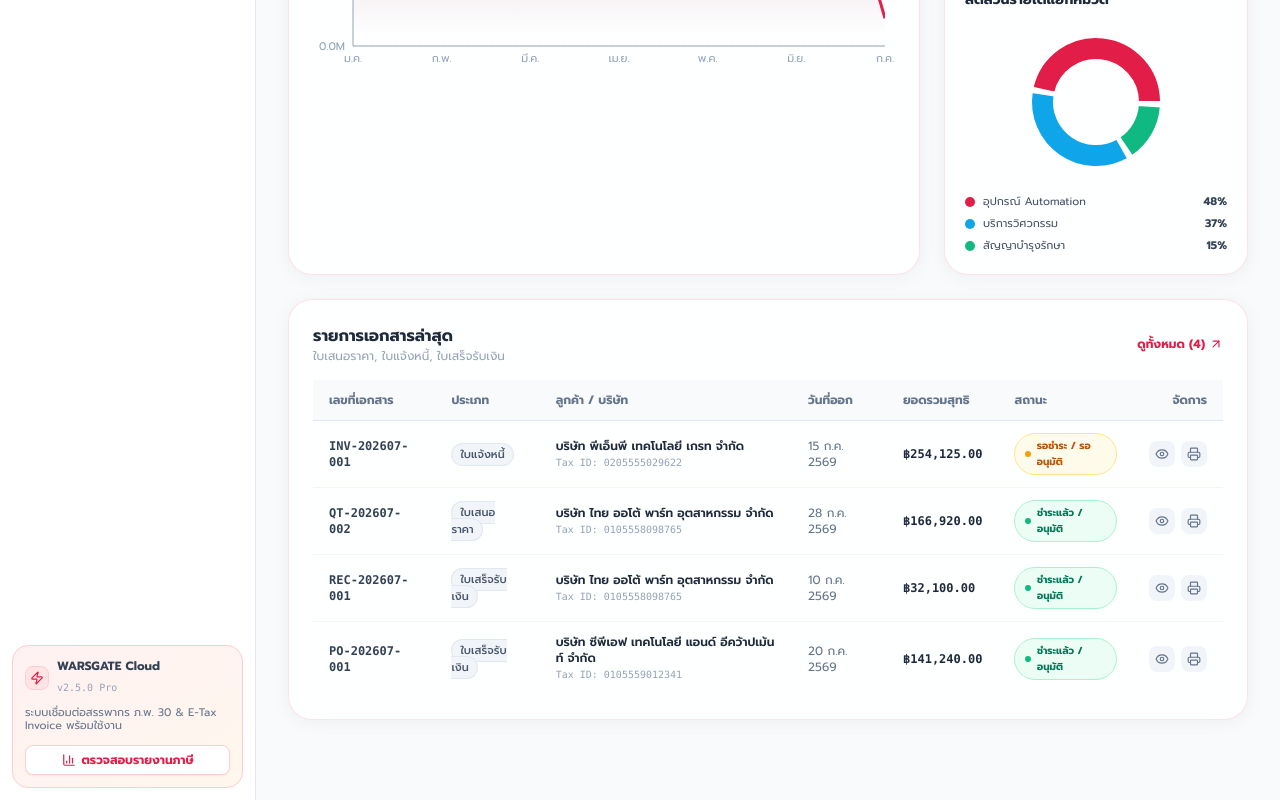
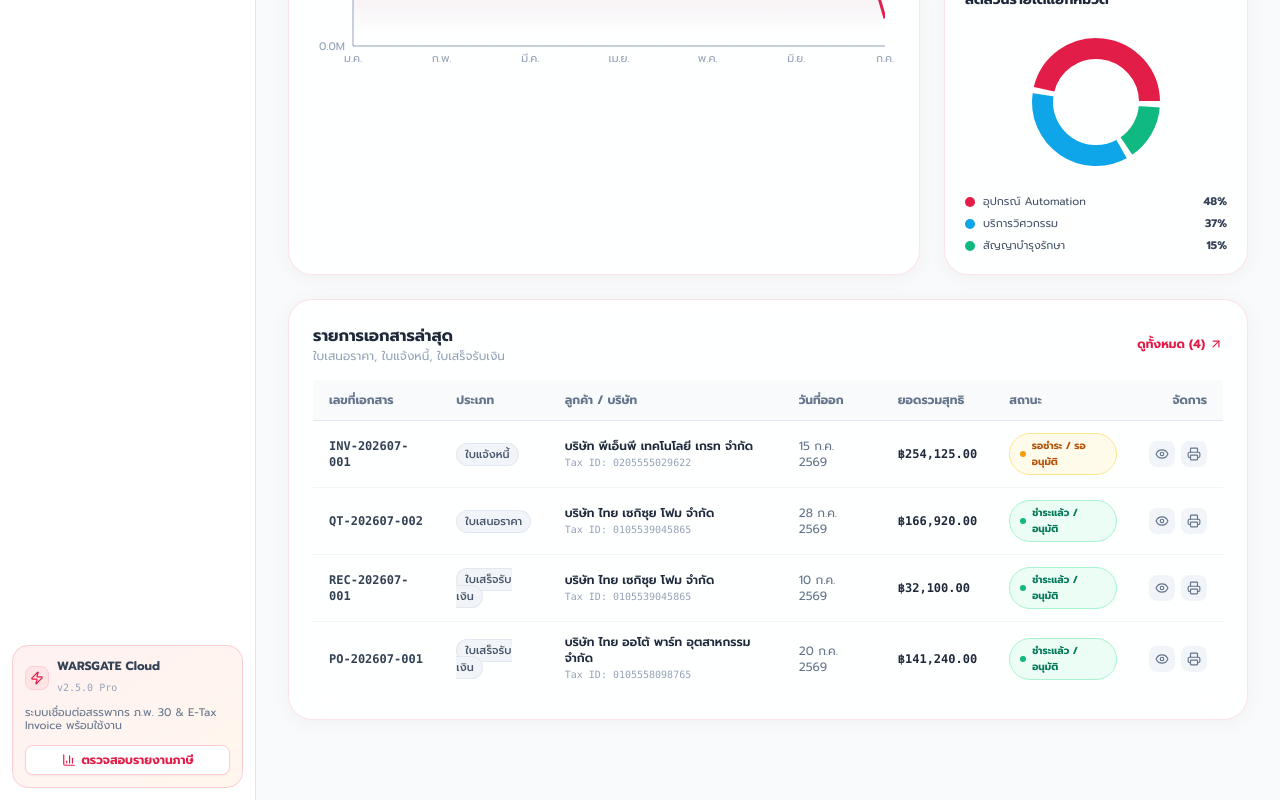
Before and after one commit to warsgate/warsgate-accounting, a React (Vite) app: page / in a window 1280 px wide. Shown: the part 746-1546 px from the top of the page. Built offline with nearby package versions, Linux system fonts and the light colour scheme.

Commit message:
➕ Add customer: บริษัท ไทย เซกิซุย โฟม จำกัด (Tax: 0105539045865)

```diff
--- a/src/data/initialData.ts
+++ b/src/data/initialData.ts
@@ -48,6 +48,21 @@ export const initialContacts: Contact[] = [
     address: '91/10 หมู่ที่ 12 ถนนศุขประยูร ตำบลนาป่า อำเภอเมืองชลบุรี จ.ชลบุรี 20000',
     phone: '085-811-6949',
     email: 'numpj@hotmail.com',
+    type: 'CUSTOMER',
+    creditDays: 30,
+    totalTransactions: 0,
+    balanceDue: 0.00,
+  },
+  {
+    id: 'cont-tsf-1',
+    name: 'ฝ่ายจัดซื้อ',
+    companyName: 'บริษัท ไทย เซกิซุย โฟม จำกัด',
+    taxId: '0105539045865',
+    isBranch: false,
+    branchCode: '00000',
+    address: '700/379 หมู่ที่ 6 ตำบลดอนหัวฬ่อ อำเภอเมืองชลบุรี จ.ชลบุรี 20000',
+    phone: '',
+    email: '',
     type: 'CUSTOMER',
     creditDays: 30,
     totalTransactions: 0,
```
